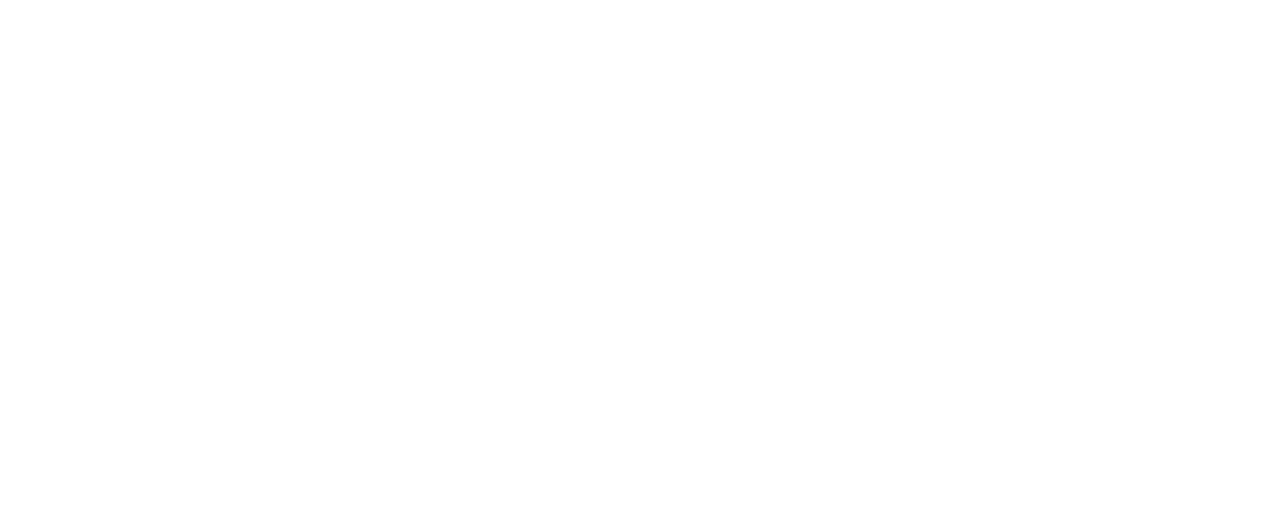
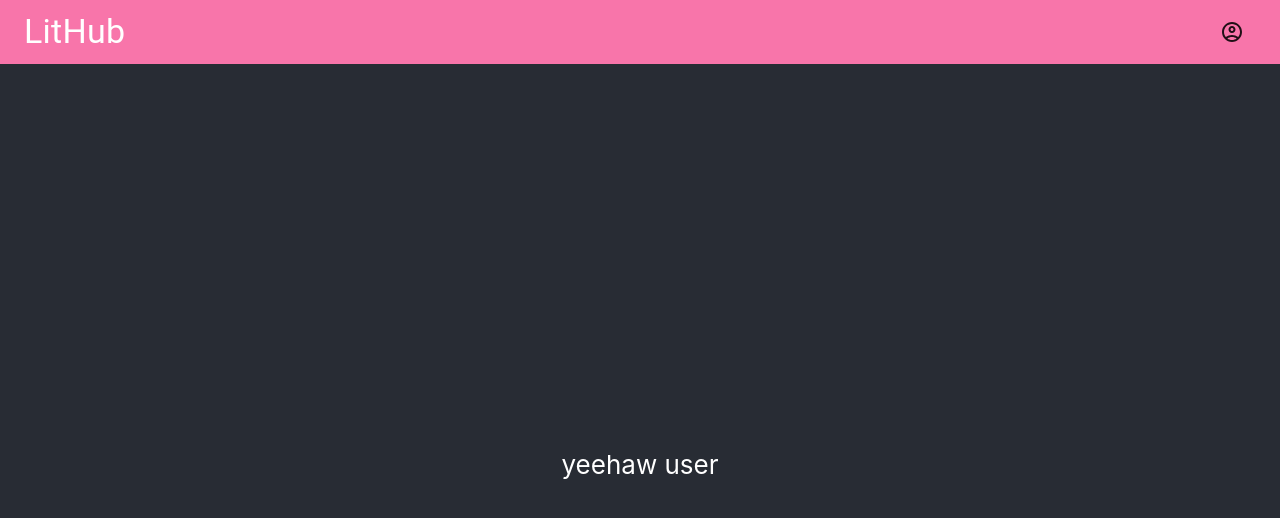
Before and after one commit to agnes-masip/thesis-repo, a React (Create React App) app: page /user in a window 1280 px wide. Before the commit this address had no page. Shown: the top 518 px of the page. Built offline with nearby package versions, Linux system fonts and the light colour scheme.

Commit message:
simple navbar + some styling

```diff
--- a/package.json
+++ b/package.json
@@ -5,6 +5,7 @@
   "dependencies": {
     "@emotion/react": "^11.10.6",
     "@emotion/styled": "^11.10.6",
+    "@mui/icons-material": "^5.11.11",
     "@mui/material": "^5.11.11",
     "@testing-library/jest-dom": "^5.16.5",
     "@testing-library/react": "^13.4.0",
--- a/src/App.css
+++ b/src/App.css
@@ -1,5 +1,11 @@
 .App {
   text-align: center;
+}
+
+.Content {
+  background-color:#fde4f2;
+  height: 100vh;
+  padding: 50px;
 }
 
 .App-logo {
--- a/src/App.js
+++ b/src/App.js
@@ -3,7 +3,9 @@
 import { Routes, Route } from 'react-router-dom';
 import Home from './components/views/home';
 import List from './components/views/list';
-import { API } from "aws-amplify";
+import NavBar from './components/navbar';
+import User from './components/views/user';
+// import { API } from "aws-amplify";
 // import { createTodo } from './graphql/mutations';
 import './App.css';
 
@@ -11,7 +13,7 @@
 const theme = createTheme({
   palette: {
     primary: {
-      main: '#FF74B1'
+      main: '#F875AA'
     },
     secondary: {
       main: '#FFA1CF',
@@ -45,10 +47,11 @@
   return (
     <div className="app">
       <ThemeProvider theme={theme}>
+        <NavBar/>
         <Routes>
           <Route path='/' element={<Home/>} />
-          <Route path='home' element={<Home/>} />
           <Route path='list' element={<List/>} />
+          <Route path='user' element={<User/>} />
         </Routes>
       </ThemeProvider>
     </div>
--- a/src/components/navbar.js
+++ b/src/components/navbar.js
@@ -1,11 +1,68 @@
 import React from 'react'
-import { AppBar, Toolbar } from '@mui/material';
+import { Box, AppBar, IconButton, Menu, MenuItem, Toolbar, Typography } from '@mui/material';
+import { Link } from "react-router-dom";
+import { AccountCircleOutlined } from '@mui/icons-material';
 
 export default function NavBar() {
+  const [auth] = React.useState(true);
+  const [anchorEl, setAnchorEl] = React.useState(null);
+
+  const handleMenu = (event) => {
+    setAnchorEl(event.currentTarget);
+  };
+
+  const handleClose = () => {
+    setAnchorEl(null);
+  };
+
     return (
-        <AppBar position='static'>
-            <Toolbar>
-            </Toolbar>
+        <Box sx={{ flexGrow: 1 }}>
+        <AppBar position="static">
+          <Toolbar>
+            <Typography variant="h4" component="div" color="white" sx={{ flexGrow: 1 }}>
+                <Link to={'/'} style={{ textDecoration: 'none', color: 'white' }}>
+                    LitHub
+                </Link>
+            </Typography>
+            {auth && (
+            <div>
+              <IconButton
+                size="large"
+                aria-label="account of current user"
+                aria-controls="menu-appbar"
+                aria-haspopup="true"
+                onClick={handleMenu}
+                color="inherit"
+              >
+                <AccountCircleOutlined/>
+              </IconButton>
+              <Menu
+                id="menu-appbar"
+                anchorEl={anchorEl}
+                anchorOrigin={{
+                  vertical: 'top',
+                  horizontal: 'right',
+                }}
+                keepMounted
+                transformOrigin={{
+                  vertical: 'top',
+                  horizontal: 'right',
+                }}
+                open={Boolean(anchorEl)}
+                onClose={handleClose}
+              >
+                <MenuItem onClick={handleClose}>
+                  <Link to={'/user'} style={{ textDecoration: 'none'}}>
+                    Profile
+                  </Link>
+                </MenuItem>
+                {/* TODO: direct to actual log-out */}
+                <MenuItem onClick={handleClose}>Log Out</MenuItem>
+              </Menu>
+            </div>
+          )}
+          </Toolbar>
         </AppBar>
+      </Box>
     )
 }
--- a/src/components/views/home.js
+++ b/src/components/views/home.js
@@ -1,7 +1,6 @@
 
 import React from 'react';
 import '../../App.css';
-import { API } from "aws-amplify";
 
 function Home() {
   return (
--- a/src/components/views/list.js
+++ b/src/components/views/list.js
@@ -4,10 +4,10 @@
 
 export default function List() {
   return (
-    <div className="App">
+    <div className="Content">
         <div className="page-title">
-          <Typography variant="h3" color="primary">
-            List
+          <Typography variant="h3" align="left" color="primary">
+            My Literature List
           </Typography>
       </div>
     </div>
--- a/src/components/views/user.js
+++ b/src/components/views/user.js
@@ -0,0 +1,17 @@
+
+import React from 'react';
+import '../../App.css';
+
+function User() {
+  return (
+    <div className="App">
+      <header className="App-header">
+        <p>
+          yeehaw user
+        </p>
+      </header>
+    </div>
+  );
+}
+
+export default User;
```
Also changed, not shown: 1 other file (tests, documents, lock files or other folders).
